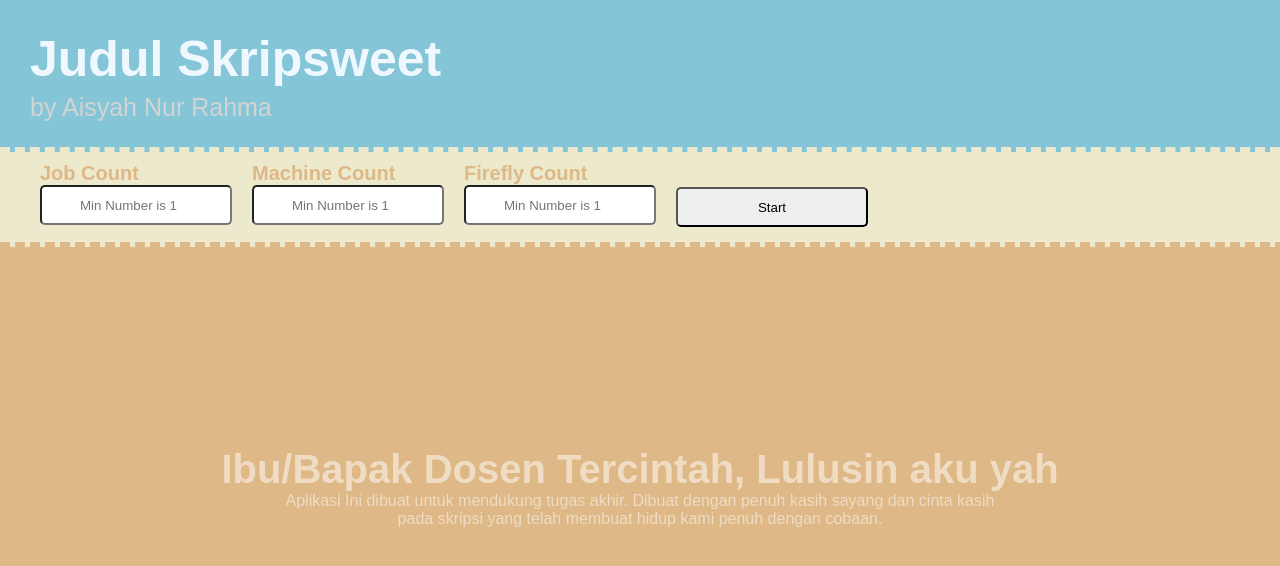
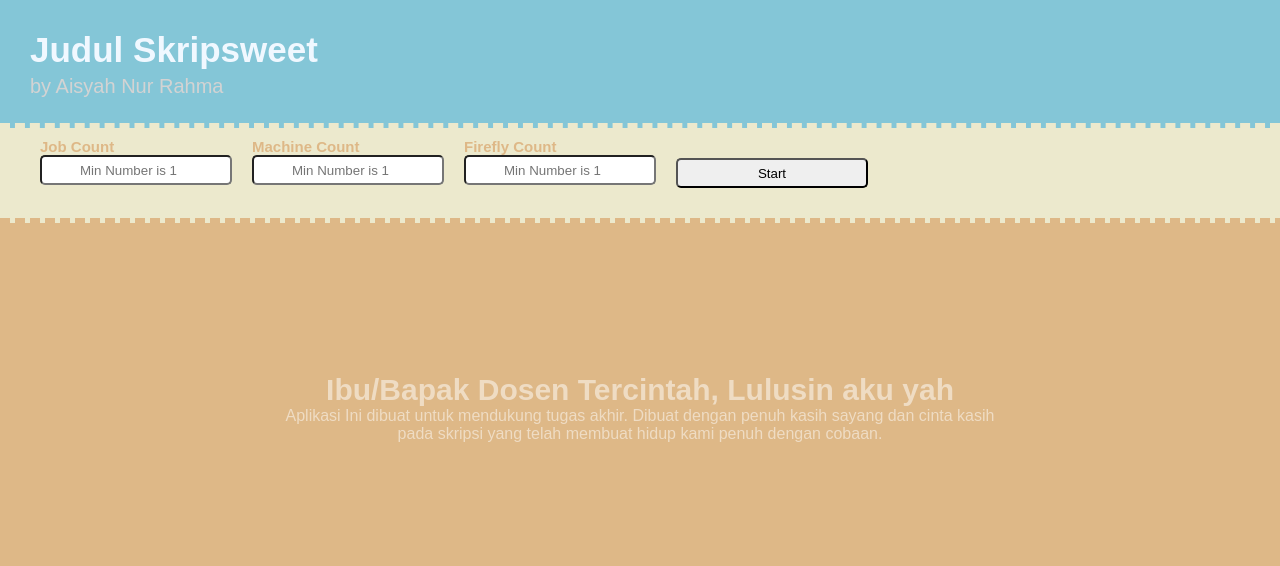
Before and after one commit to ariomoklo/allDebug, a plain HTML site: page index.html in a window 1280 px wide. Shown: the top 566 px of the page. Drawn offline with Linux system fonts and the light colour scheme.

Commit message:
reScale
dikecilin, karena baru sadar kalo ngezoom-out layar

```diff
--- a/res/style.css
+++ b/res/style.css
@@ -18,9 +18,9 @@ body{
 }
 
 .watermark > h1{
-    font-size: 40px;
+    font-size: 30px;
     padding: 0px;
-    padding-top: 200px;
+    padding-top: 150px;
     margin: 0px;
 }
 
@@ -42,14 +42,14 @@ body{
 .header > h1 {
     padding: 5px;
     margin: 0px;
-    font-size: 50px;
+    font-size: 35px;
     color: aliceblue;
 }
 
 .header > p {
     margin: 0px;
     padding-left: 5px;
-    font-size: 25px;
+    font-size: 20px;
     color: lightgray;
 }
 
@@ -76,7 +76,7 @@ body{
 
 .input-group > label {
     width: 30%;
-    font-size: 20px;
+    font-size: 15px;
     color: burlywood;
     font-weight: bolder;
     padding-bottom: 15px;
@@ -84,15 +84,15 @@ body{
 
 .input-group > input {
     width: 100%;
-    height: 40px;
+    height: 30px;
     text-align: center;
     border-radius: 5px;
 }
 
 .input-group > button {
-    margin-top: 25px;
+    margin-top: 20px;
     width: 100%;
-    height: 40px;
+    height: 30px;
     text-align: center;
     border-radius: 5px;
 }
@@ -126,14 +126,14 @@ h2{
 .flow-group > label{
     padding-right: 5%;
     padding-left: 5%;
-    font-size: 20px;
+    font-size: 15px;
     color: burlywood;
     font-weight: bolder;
 }
 
 .flow-group > input{
     width: 85%;
-    height: 40px;
+    height: 30px;
     padding-left: 10px;
     border-radius: 5px;
 }
@@ -160,7 +160,7 @@ h2{
 .time-input > button {
     margin-top: 25px;
     width: 15%;
-    height: 40px;
+    height: 30px;
     text-align: center;
     border-radius: 5px;
 }
```
